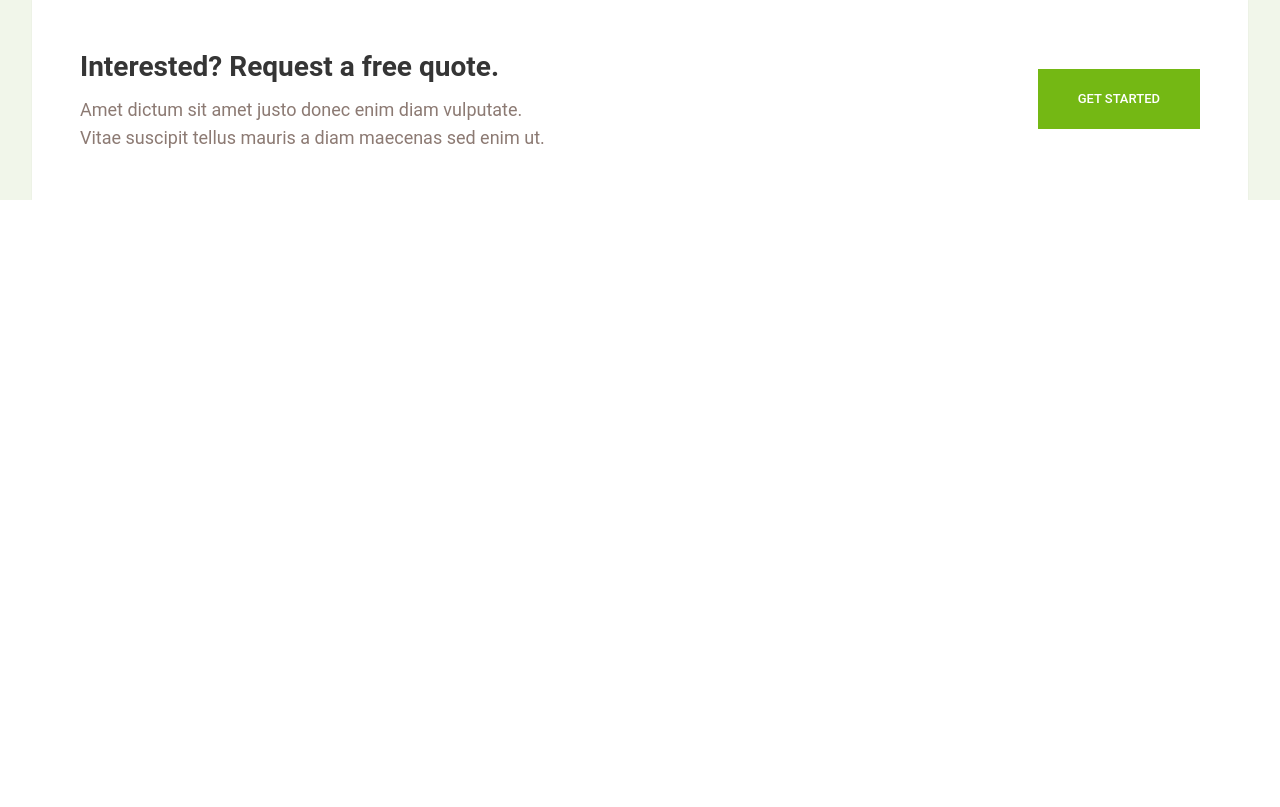
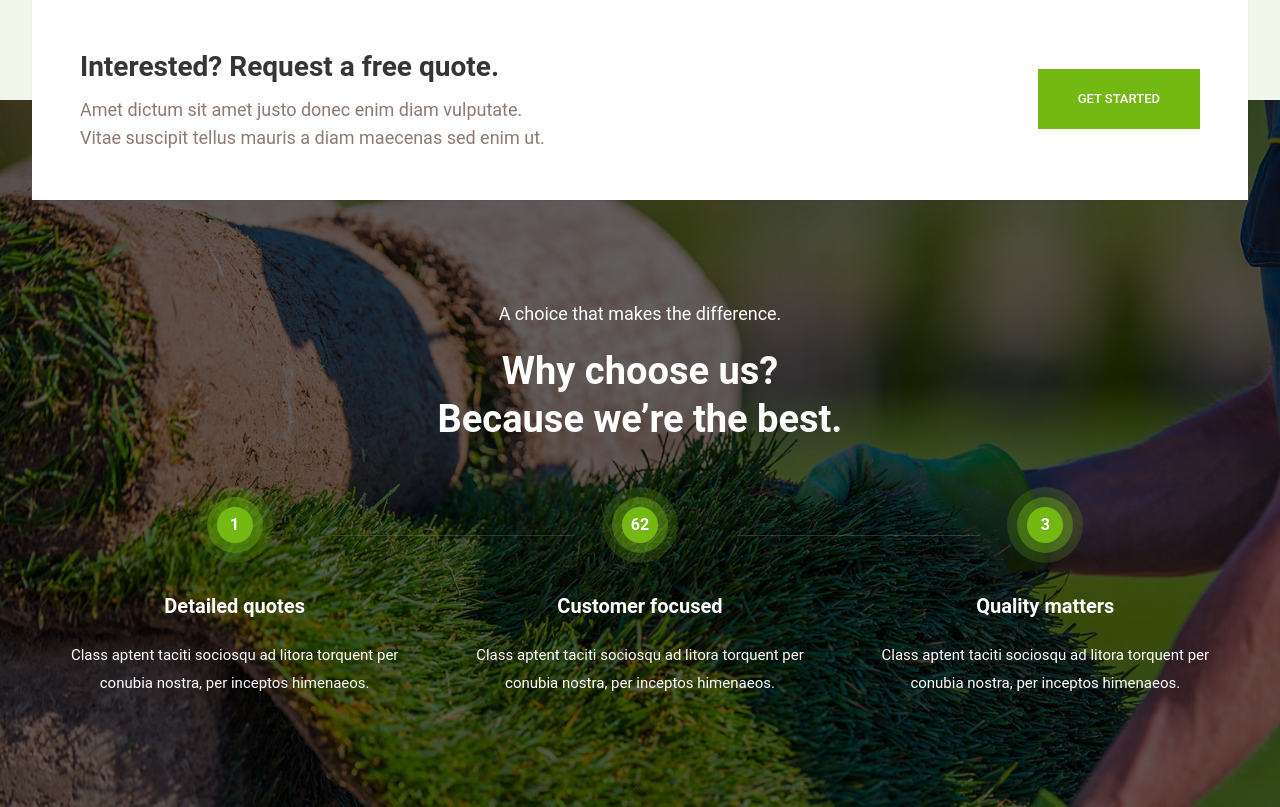
Before and after one commit to kamalahmed/garden-vue, a Vue app: page / in a window 1280 px wide. Shown: the part 4229-5036 px from the top of the page. Before the commit the page ends 4429 px from the top, so only its background shows below. Built offline with nearby package versions, Linux system fonts and the light colour scheme.

Commit message:
completed Why Choose Us sectiona and update image use case

```diff
--- a/src/App.vue
+++ b/src/App.vue
@@ -4,6 +4,7 @@
     <Banner :slides="bannerSlider.slides" :itemPerSlide="bannerSlider.itemPerSlide" />
     <Services :slides="serviceSlider.slides" :itemPerSlide="serviceSlider.itemPerSlide" />
     <About :content="AboutSectionData" />
+    <WhyChooseUs :content="WhyChooseUsData" />
   </div>
 </template>
 
@@ -13,20 +14,21 @@ import Header from "./components/sections/Header.vue";
 import Banner from "./components/sections/Banner.vue";
 import Services from "./components/sections/Services.vue";
 import About from "./components/sections/About.vue";
+import WhyChooseUs from "./components/sections/WhyChooseUs.vue";
 
 let bannerSliderSlides = [
   {
     title:
       "We've got lots of advice and inspiration to help you in your backyard.",
     subtitle: "Professional gardening <br />care and services",
-    image: "assets/img/garden-img1.jpg", // local image url. change the SingleSlide component background image if live image is used.
+    image: require("@/assets/img/garden-img1.jpg"),
     buttontext: "purchase ekko",
     buttonlink: "#"
   },
   {
     title: "We value our clients and offer a professional service.",
     subtitle: "Bringing your garden up to <br />peak condition",
-    image: "assets/img/garden-img2.jpg",
+    image: require("@/assets/img/garden-img2.jpg"),
     buttontext: "purchase ekko",
     buttonlink: "#"
   }
@@ -37,7 +39,7 @@ let serviceSliderSlides = [
     title: "Lawn renovation",
     subtitle:
       "Donec enim diam vulputate vitae suscipit tellus mauris a diam maecenas.",
-    image: "assets/img/garden-img3.jpg", // local image url. change the SingleSlide component background image if live image is used.
+    image: require("@/assets/img/garden-img3.jpg"),
     buttontext: "read more",
     buttonlink: "#"
   },
@@ -45,7 +47,7 @@ let serviceSliderSlides = [
     title: "Pressure washing",
     subtitle:
       "Donec enim diam vulputate vitae suscipit tellus mauris a diam maecenas.",
-    image: "assets/img/garden-img4.jpg",
+    image: require("@/assets/img/garden-img4.jpg"),
     buttontext: "read more",
     buttonlink: "#"
   },
@@ -53,7 +55,7 @@ let serviceSliderSlides = [
     title: "Regular maintenance",
     subtitle:
       "Feugiat scelerisque varius morbi enim nunc faucibus ac felis donec et odio.",
-    image: "assets/img/garden-img5.jpg",
+    image: require("@/assets/img/garden-img5.jpg"),
     buttontext: "read more",
     buttonlink: "#"
   },
@@ -61,7 +63,7 @@ let serviceSliderSlides = [
     title: "Hedge trimming",
     subtitle:
       "Feugiat scelerisque varius morbi enim nunc faucibus ac felis donec et odio.",
-    image: "assets/img/garden-img6.jpg",
+    image: require("@/assets/img/garden-img6.jpg"),
     buttontext: "read more",
     buttonlink: "#"
   }
@@ -71,7 +73,8 @@ let AboutSectionData = {
   title: "We can transform your outdoor space, whether that be large or small.",
   subtitle:
     "Mattis vulputate enim nulla aliquet porttitor lacus. Dictum varius duis at consectetur. In ornare quam viverra orci.",
-  image: "assets/img/gardener-img1.jpg",
+  image: require("@/assets/img/gardener-img1.jpg"),
+
   btntext: "Purchase Ekko",
   btnlink: "#",
   cta: {
@@ -81,6 +84,33 @@ let AboutSectionData = {
     btntext: "Get Started",
     btnlink: "#"
   }
+};
+
+let WhyChooseUsData = {
+  title: "A choice that makes the difference.",
+  subtitle: "Why choose us? <br />Because we’re the best.",
+  image: require("@/assets/img/garden-img7.jpg"),
+  reasons: [
+    {
+      number: 1,
+      title: "Detailed quotes",
+      subtitle:
+        "Class aptent taciti sociosqu ad litora torquent per conubia nostra, per inceptos himenaeos."
+    },
+
+    {
+      number: 62,
+      title: "Customer focused",
+      subtitle:
+        "Class aptent taciti sociosqu ad litora torquent per conubia nostra, per inceptos himenaeos."
+    },
+    {
+      number: 3,
+      title: "Quality matters",
+      subtitle:
+        "Class aptent taciti sociosqu ad litora torquent per conubia nostra, per inceptos himenaeos."
+    }
+  ]
 };
 
 export default {
@@ -95,14 +125,16 @@ export default {
         slides: serviceSliderSlides,
         itemPerSlide: 3
       },
-      AboutSectionData: AboutSectionData
+      AboutSectionData,
+      WhyChooseUsData
     };
   },
   components: {
     Header,
     Banner,
     Services,
-    About
+    About,
+    WhyChooseUs
   }
 };
 </script>
--- a/src/assets/css/style.css
+++ b/src/assets/css/style.css
@@ -179,10 +179,8 @@ body {
     box-shadow: 0 0 30px rgba(14, 16, 48, 0.05);
 }
 /*===== cta-box ====*/
-.choose-area {
-    position: relative;
-}
-.choose-area:after {
+
+.choose-area::before {
     position: absolute;
     content: "";
     top: 0;
@@ -190,20 +188,12 @@ body {
     width: 100%;
     height: 100%;
     background-color: rgba(0,0,0,0.6);
+    z-index: -1;
 }
 
-/*===== cta-box ====*/
-.cta-box {
-    margin-bottom: -100px;
-    z-index: 1;
-    position: relative;
-}
 
 /*===== info-box ====*/
-.info-box {
-    position: relative;
-}
-.info-box:after {
+.info-box::after {
     display: block;
     width: 60%;
     height: 1px;
@@ -213,7 +203,7 @@ body {
     top: 28px;
     left: 74%;
 }
-.info-box:last-child:after {
+.info-box:last-child::after {
     display: none;
 }
 .info-number {
--- a/src/components/BannerSingleSlide.vue
+++ b/src/components/BannerSingleSlide.vue
@@ -1,6 +1,6 @@
 <template>
     <div class="single-slide-item bg-local pt-48 pb-48 relative"
-        :style="{ backgroundImage: 'url(' + require('@/'+slide.image) + ')' }" >
+        :style="{ backgroundImage: 'url(' + slide.image + ')' }" >
         <div class="container">
             <div class="banner-content -mt-6">
                 <p class="text-lg pb-5" v-if="slide.title" v-html="slide.title"></p>
--- a/src/components/common/Cta.vue
+++ b/src/components/common/Cta.vue
@@ -1,5 +1,5 @@
 <template>
-  <div class="cta-box bg-white shadow-sm p-12">
+  <div class="cta-box bg-white shadow-sm p-12 relative z-10 -mb-space4">
     <div class="flex items-center justify-between">
       <div class="w-1/2">
         <SectionHeading>
--- a/src/components/sections/About.vue
+++ b/src/components/sections/About.vue
@@ -3,7 +3,7 @@
     <div class="container">
       <div class="flex items-center">
         <div class="about-img w-1/2" v-if="content.image">
-          <img :src="require('@/'+content.image)" alt="Gardener img" />
+          <img :src="content.image" alt="Gardener img" />
         </div>
         <div class="about-heading w-1/2 pl-24">
           <SectionHeading>
--- a/src/components/sections/Services.vue
+++ b/src/components/sections/Services.vue
@@ -12,7 +12,7 @@
           <Slider :itemPerSlide="itemPerSlide">
             <div v-for="(slide, index) in slides" :key="index" class="service-item bg-white p-4">
               <a :href="slide.buttonlink" class="block">
-                <img :src="require('@/'+slide.image)" alt="Garden img" class="rounded" />
+                <img :src="slide.image" alt="Garden img" class="rounded" />
               </a>
               <h3 class="text-primary font-semibold text-xl pt-8 pb-4 text-medium" v-if="slide.title" v-html="slide.title"></h3>
               <p class="text-ternary text-tiny pb-8 leading-7" v-if="slide.subtitle" v-html="slide.subtitle"></p>
--- /dev/null
+++ b/src/components/sections/WhyChooseUs.vue
@@ -0,0 +1,43 @@
+<template>
+  <section
+    class="choose-area relative z-1 text-white bg-fixed bg-no-repeat bg-cover pt-space12 pb-space5 text-center"
+    :style="{ backgroundImage: 'url(' + content.image + ')' }"
+
+  >
+    <div class="container">
+      <div class="section-heading">
+        <h5 class="text-lg pb-5" v-if="content.title" v-html="content.title"></h5>
+        <h2 class="font-bold text-4xxl"  v-if="content.subtitle" v-html="content.subtitle"></h2>
+      </div>
+      <!-- end section-heading -->
+      <div class="mt-16 flex">
+        <div class="info-box relative w-1/3 px-3" v-for="(reason, i) in content.reasons" :key="i">
+          <div class="info-number" v-if="reason.number">
+            <div class="info-number-overlay"></div>
+            <span class="text-base font-semibold mx-auto">{{reason.number}}</span>
+          </div>
+          <div class="info-detail pt-12">
+            <h3
+              class="text-xl font-medium font-bold pb-5"
+              v-if="reason.title"
+              v-html="reason.title"
+            ></h3>
+            <p class="text-tiny leading-7" v-if="reason.subtitle" v-html="reason.subtitle"></p>
+          </div>
+        </div>
+      </div>
+    </div>
+    <!-- container -->
+  </section>
+</template>
+
+<script>
+export default {
+  name: "WhyChooseUs",
+  props: {
+    content: {
+      type: Object
+    }
+  }
+};
+</script>
--- a/tailwind.config.js
+++ b/tailwind.config.js
@@ -41,6 +41,11 @@ module.exports = {
         lighter: '#f5f5f5',
         greendark: '#578a0f',
         greenlight: '#F1F6EA',
+      },
+      zIndex: {
+        '1': 1,
+        '2': 2,
+        '3': 3,
       }
     }
   },
```
